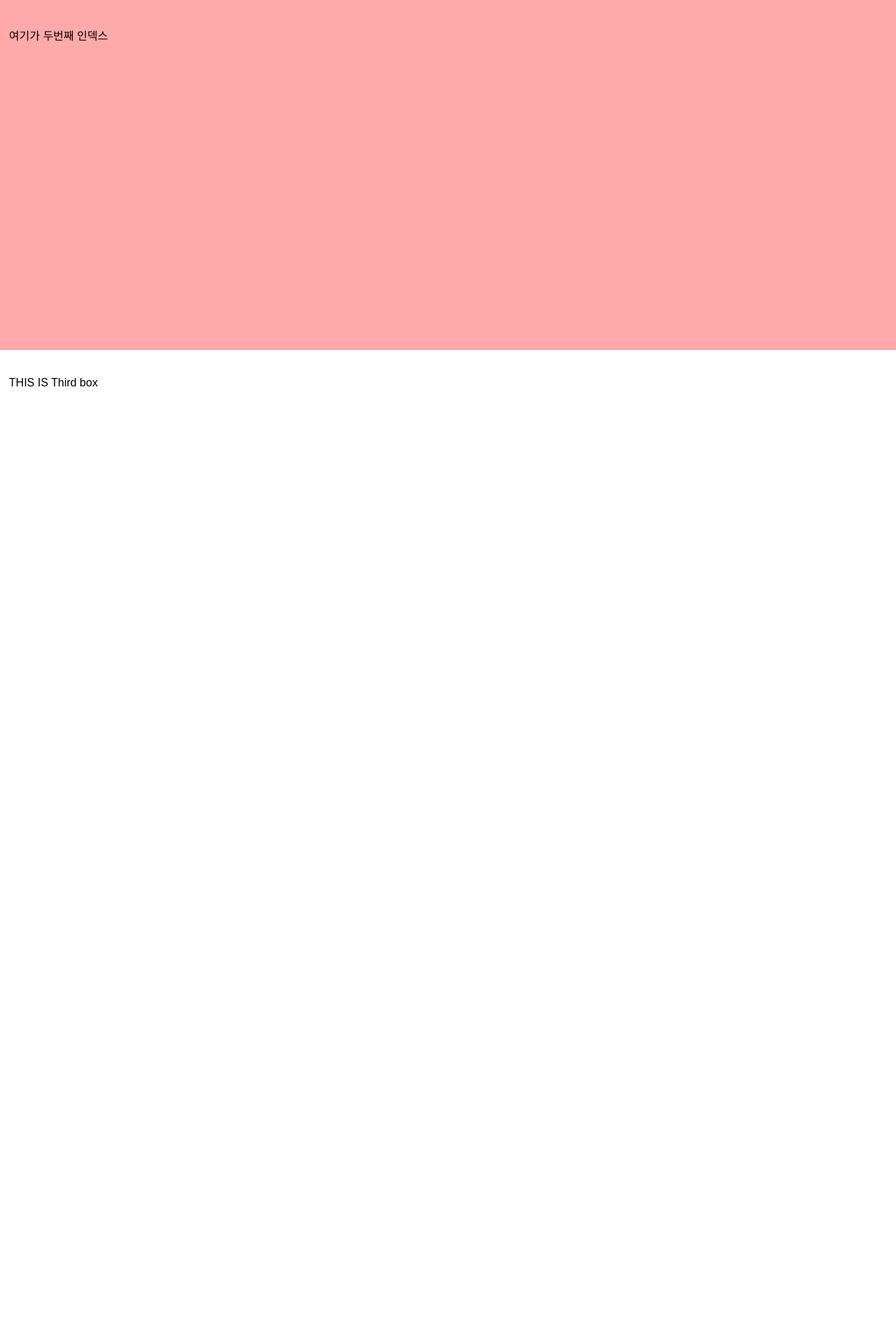
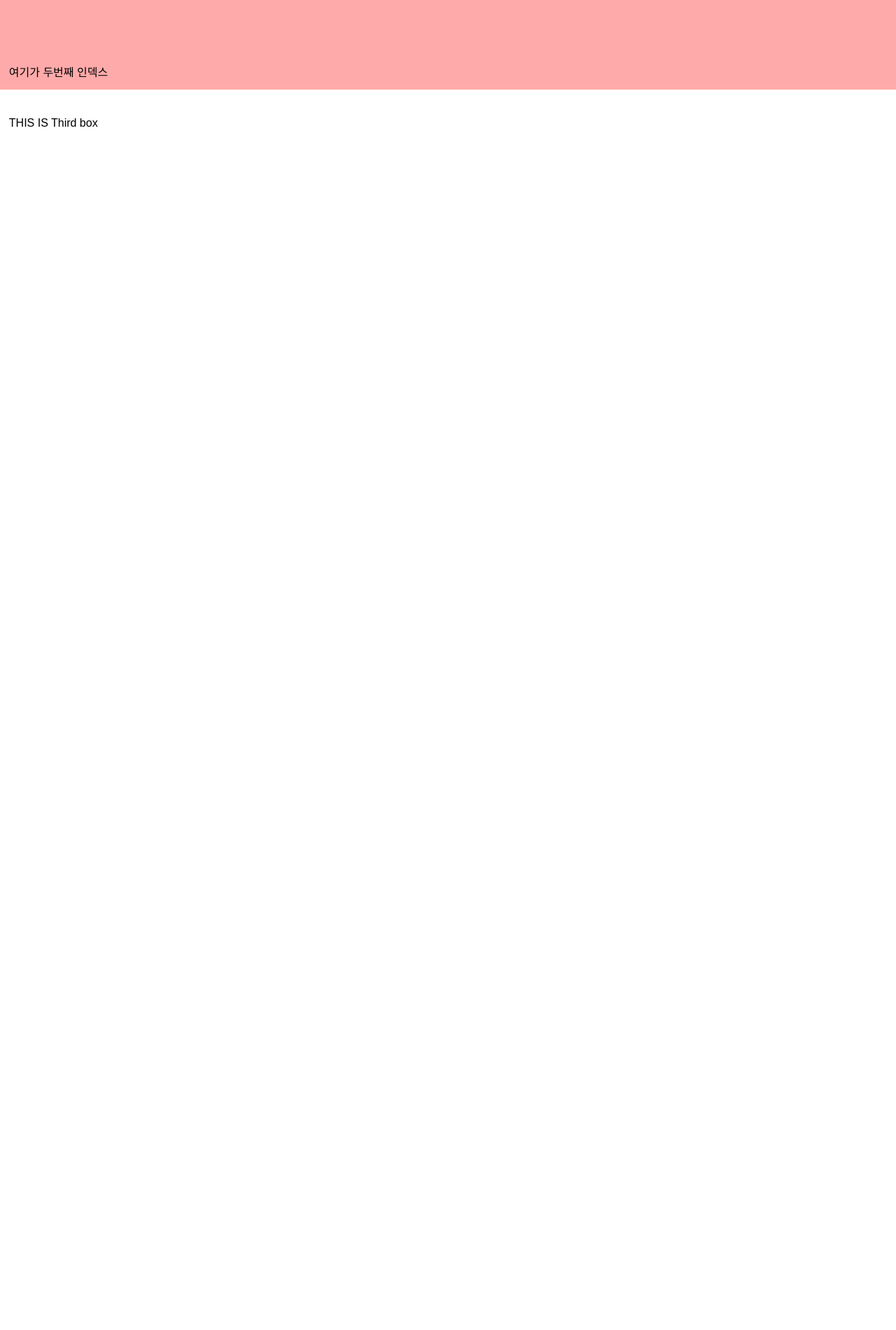
Before and after one commit to GaemiGaemi/japanese, a Jekyll site: the page built from index.html, in a window 1280 px wide. Shown: the part 900-2800 px from the top of the page at 70% size. Built offline with Jekyll 4.4.1, drawn with Linux system fonts in a browser that asks for light colours; nearby versions of some CDN libraries.

Commit message:
Update _default.scss

```diff
--- a/_sass/_default.scss
+++ b/_sass/_default.scss
@@ -47,7 +47,7 @@
   justify-content: center;
 }
 .middle {
-  margin-top: 100dvh;
+  padding-top: 110dvh;
   height:500px;
   background-color: rgb(255, 170, 170);
 }
```
